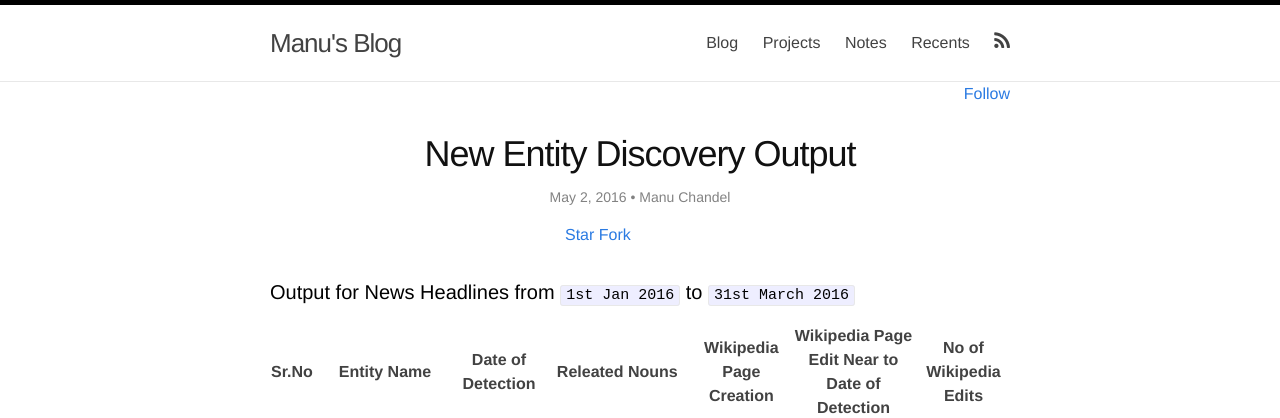
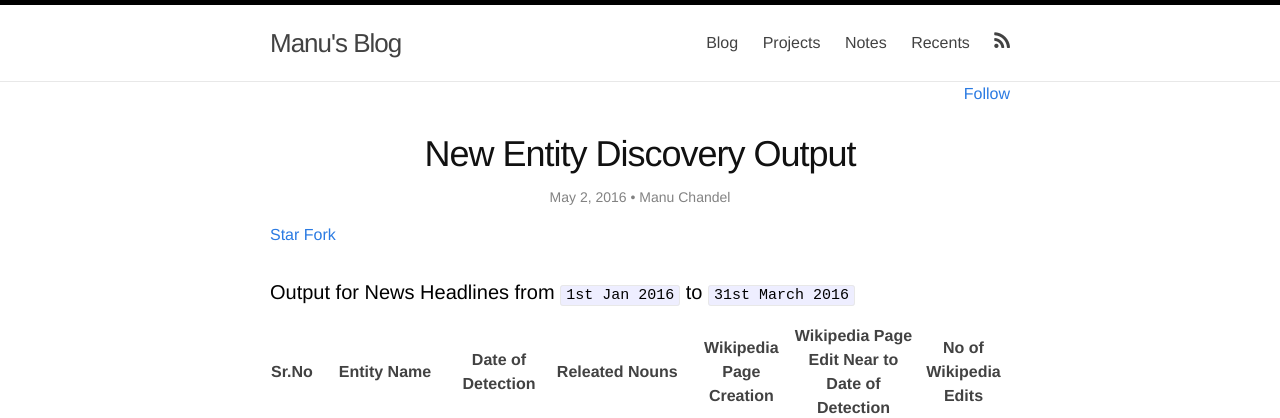
Before and after one commit to manuchandel/manuchandel.github.io, a Jekyll site: the page built from _posts/2016-05-02-NewEntityDiscoveryOutput.md, in a window 1280 px wide. Shown: the top 418 px of the page. Built offline with Jekyll 4.4.1, drawn with Linux system fonts in a browser that asks for light colours; nearby versions of some CDN libraries; comment, search, counter and statistics services are not loaded.

Commit message:
dynamic width buttons

```diff
--- a/_includes/githubSharing.html
+++ b/_includes/githubSharing.html
@@ -1,4 +1,4 @@
-<div class="github-sharing" style="width : 150px; margin:auto;">
+<div class="github-sharing" style="margin:auto;">
 	<div>
 		<!-- Place this tag where you want the button to render. -->
 		<a class="github-button" href="https://github.com/manuchandel/{{ page.repo }}" data-icon="octicon-star" data-count-href="/manuchandel/{{ page.repo }}/stargazers" data-count-api="/repos/manuchandel/{{ page.repo }}#stargazers_count" data-count-aria-label="# stargazers on GitHub" aria-label="Star manuchandel/{{ page.repo }} on GitHub">Star</a>
--- a/_includes/scripts.html
+++ b/_includes/scripts.html
@@ -1,5 +1,6 @@
 <!-- Add jQuery and other scripts -->
 <script src="//ajax.googleapis.com/ajax/libs/jquery/1.11.2/jquery.min.js"></script>
+
 <div id="fb-root"></div>
 <script>
   window.fbAsyncInit = function() {
@@ -18,6 +19,20 @@
      fjs.parentNode.insertBefore(js, fjs);
    }(document, 'script', 'facebook-jssdk'));
 </script>
+
 <script async src="//platform.twitter.com/widgets.js" charset="utf-8"></script>
 <!-- Place this tag in your head or just before your close body tag. -->
 <script async defer src="https://buttons.github.io/buttons.js"></script>
+<script type="text/javascript">
+
+      setInterval( function(){
+        var githubiframe=$('iframe[src*=github]');
+        if(githubiframe.length>1){
+          var width = parseInt(githubiframe[1].style.width)+parseInt(githubiframe[2].style.width);
+          $('.github-sharing').css("width",width+5);
+        }
+
+        $('.fblikeshare').css("width",parseInt($('iframe[src*=facebook]')[0].style.width));
+      },100);
+
+</script>
--- a/_includes/socialSharing.html
+++ b/_includes/socialSharing.html
@@ -1,4 +1,4 @@
-<div class="fblikeshare" style="width:145px; margin: auto ; margin-bottom: 1em;text-align:left;" >
+<div class="fblikeshare" style="margin: auto ; margin-bottom: 1em;text-align:left;" >
 
 
   <div class="fb-like" data-href="{{ page.url| prepend: site.baseurl | prepend: site.url }}" data-layout="button_count" data-action="like" data-size="large" data-show-faces="false" data-share="true">
```
